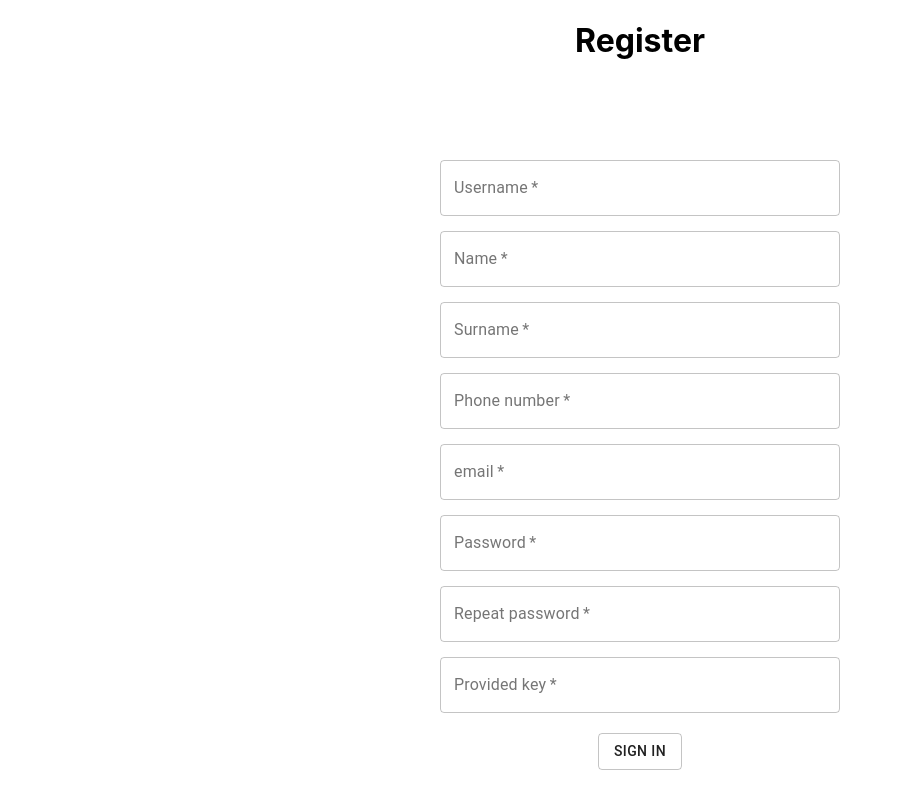
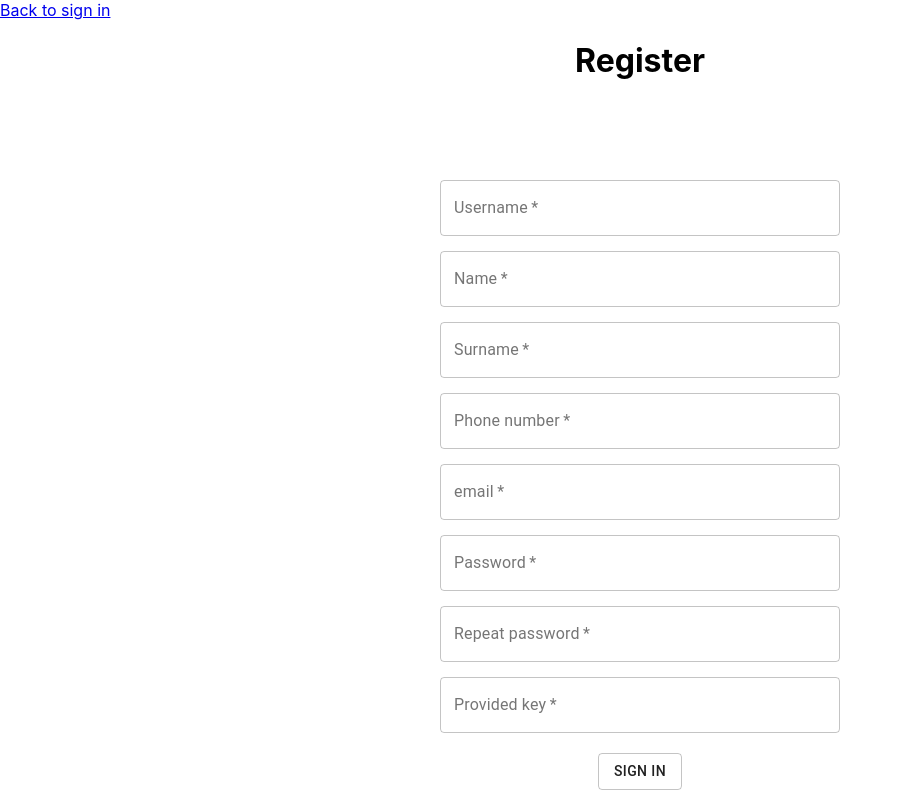
Before and after one commit to AArlauskas/Darzelis, a React (Create React App) app in the folder darzelis/: page /register in a window 1280 px wide. Shown: the whole page, without its empty margins (0-902 px from the left). Built offline with nearby package versions, Linux system fonts and the light colour scheme.

Commit message:
add back to sign in page anchor element in register page

```diff
--- a/darzelis/src/Components/Register/Register.jsx
+++ b/darzelis/src/Components/Register/Register.jsx
@@ -32,6 +32,7 @@ class Register extends Component {
         }
         return (
             <div>
+                <a href="/" style={{ textAlign: "left" }}>Back to sign in</a>
                 <h1 style={{ textAlign: "center" }}>Register</h1>
                 <form style={{ textAlign: "center", marginTop: 100 }}>
                     <div style={{ marginBottom: 15 }}>
```
